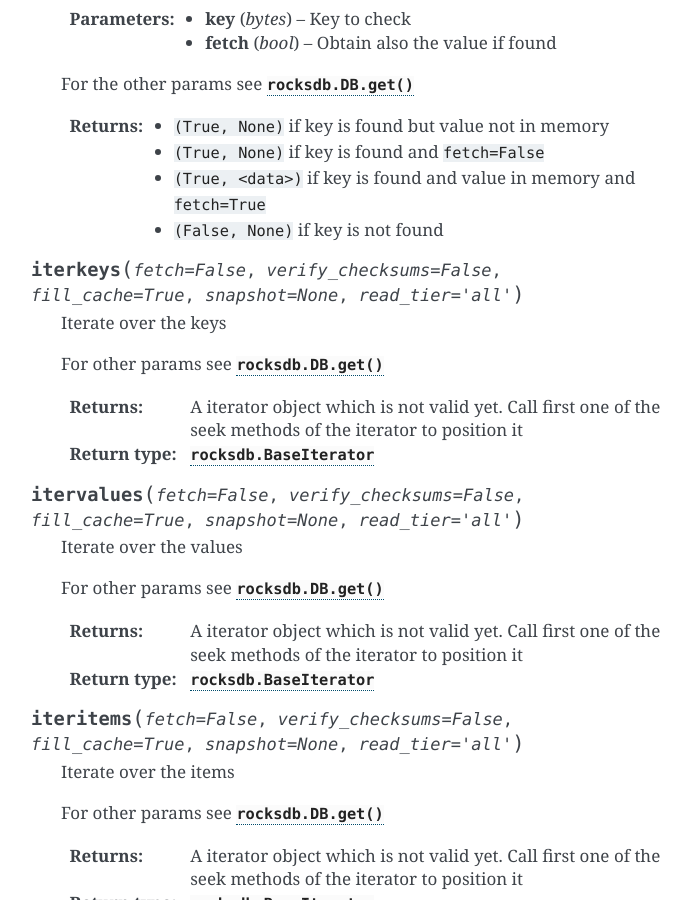
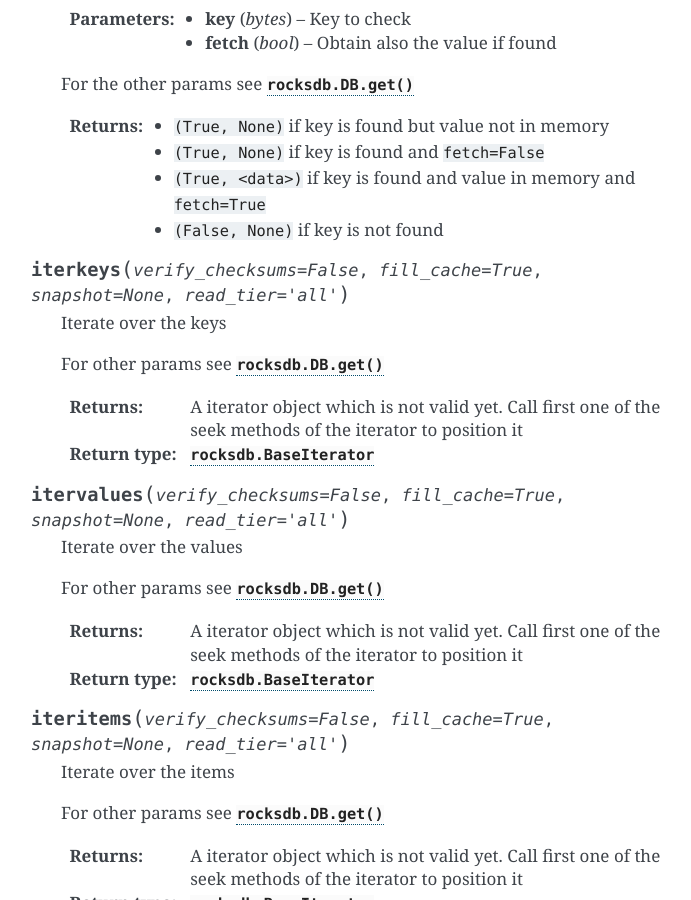
Before and after one commit to stephan-hof/pyrocksdb, a Sphinx documentation site: the page built from docs/api/database.rst, in a window 1280 px wide and 900 px high, scrolled down 2610 px. Shown: the whole window, without its empty margins (419-1110 px from the left). Built offline with Sphinx 7.4.7, drawn with Linux system fonts in a browser that asks for light colours.

Commit message:
Remove `fetch=False` unsupported keyword from db.iter{items,keys,values} documentation

```diff
--- a/docs/api/database.rst
+++ b/docs/api/database.rst
@@ -138,7 +138,7 @@ Database object
             * ``(True, <data>)`` if key is found and value in memory and ``fetch=True``
             * ``(False, None)`` if key is not found
 
-    .. py:method:: iterkeys(fetch=False, verify_checksums=False, fill_cache=True, snapshot=None, read_tier="all")
+    .. py:method:: iterkeys(verify_checksums=False, fill_cache=True, snapshot=None, read_tier="all")
 
         Iterate over the keys
 
@@ -150,7 +150,7 @@ Database object
 
         :rtype: :py:class:`rocksdb.BaseIterator`
 
-    .. py:method:: itervalues(fetch=False, verify_checksums=False, fill_cache=True, snapshot=None, read_tier="all")
+    .. py:method:: itervalues(verify_checksums=False, fill_cache=True, snapshot=None, read_tier="all")
 
         Iterate over the values
 
@@ -162,7 +162,7 @@ Database object
 
         :rtype: :py:class:`rocksdb.BaseIterator`
 
-    .. py:method:: iteritems(fetch=False, verify_checksums=False, fill_cache=True, snapshot=None, read_tier="all")
+    .. py:method:: iteritems(verify_checksums=False, fill_cache=True, snapshot=None, read_tier="all")
 
         Iterate over the items
 
```
